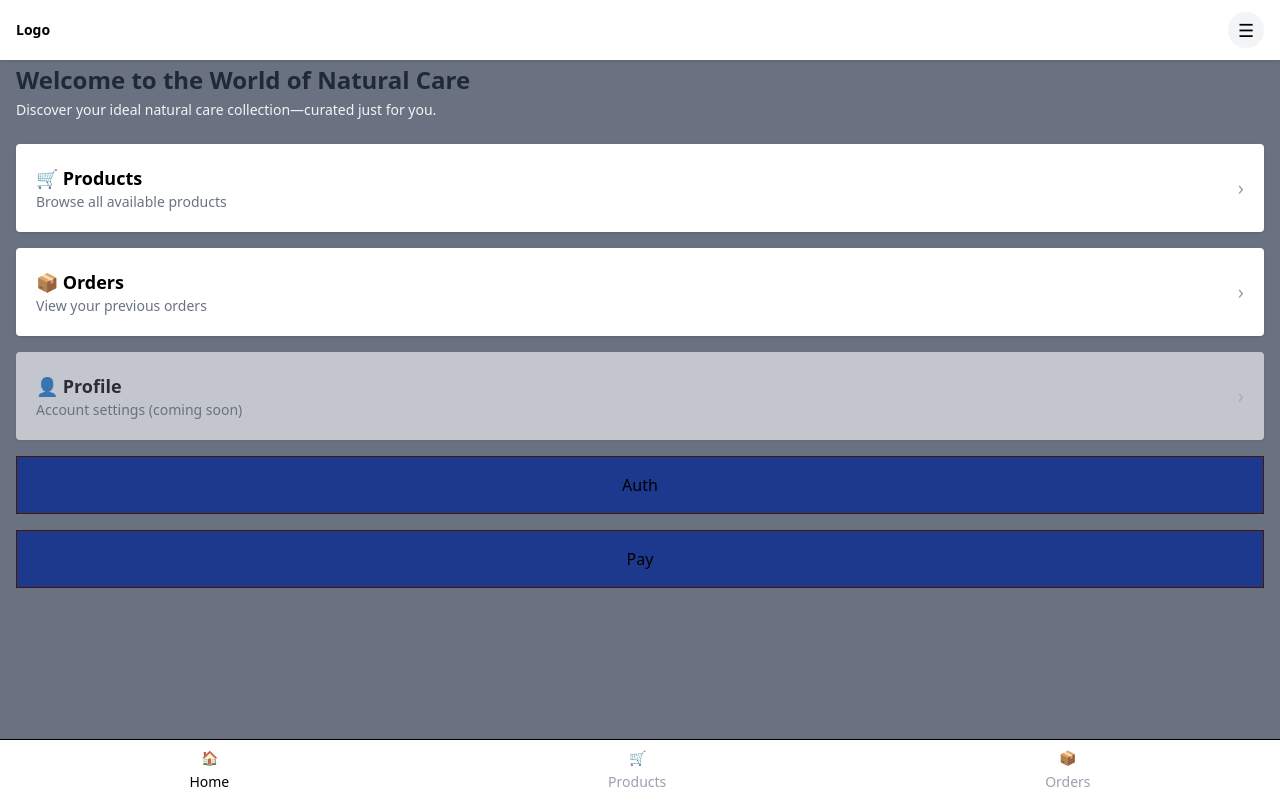
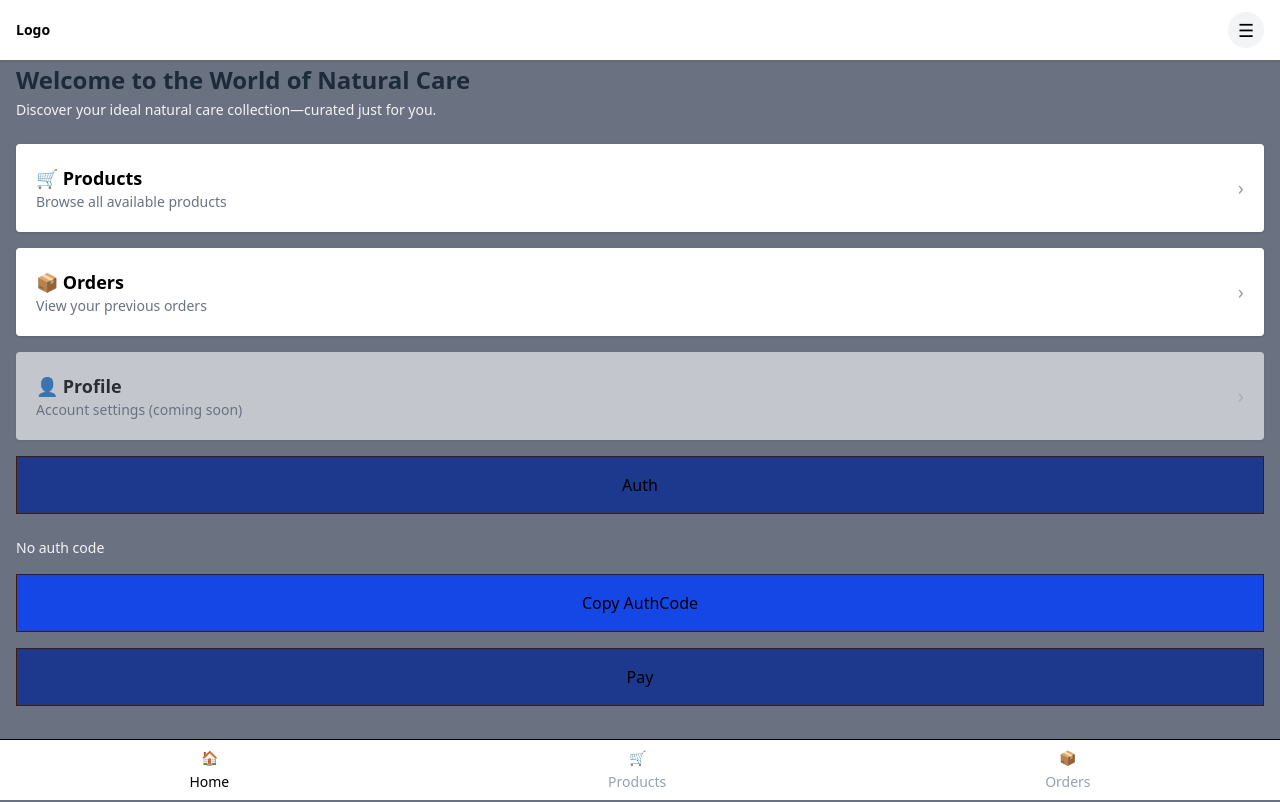
Before and after one commit to HUMAM9797/mini-program, a Svelte app: page / in a window 1280 px wide. Built offline with nearby package versions, Linux system fonts and the light colour scheme.

Commit message:
update tradePay url

```diff
--- a/src/pages/Home.svelte
+++ b/src/pages/Home.svelte
@@ -4,7 +4,46 @@
         var authCode = '';
         var token = '';
 
-        function handlePay() {
+        function authenticate() {
+            my.getAuthCode({
+                scopes: ['auth_base', 'USER_ID'],
+                success: (res) => {
+                    authCode = res.authCode;
+                    document.getElementById('authCode').textContent = authCode;
+
+                    fetch('https://its.mouamle.space/api/auth-with-superQi', {
+                        method: 'POST',
+                        headers: {
+                            'Content-Type': 'application/json'
+                        },
+                        body: JSON.stringify({
+                            token: authCode
+                        })
+                    }).then(res => res.json()).then(data => {
+                        token = data.token;
+                        my.alert({
+                            content: "Login successful",
+                        });
+                    }).catch(err => {
+                        let errorDetails = '';
+                        if (err && typeof err === 'object') {
+                            errorDetails = JSON.stringify(err, null, 2);
+                        } else {
+                            errorDetails = String(err);
+                        }
+                        my.alert({
+                            content: "Error: " + errorDetails,
+                        });
+                    });
+                },
+                fail: (res) => {
+                    console.log(res.authErrorScopes)
+                },
+            });
+
+        }
+
+        function pay() {
             fetch('https://its.mouamle.space/api/payment', {
                 method: 'POST',
                 headers: {
@@ -27,41 +66,9 @@
             });
         }
 
-    const handleLogin = () => {
-        my.getAuthCode({
-            scopes: ["auth_base", "USER_ID"],
-            success: (res) => {
-        fetch('https://its.mouamle.space/api/auth-with-superQi', {
-                        method: 'POST',
-                        headers: {
-                            'Content-Type': 'application/json'
-                        },
-                        body: JSON.stringify({
-                            token: res.authCode
-                        })
-                    }).then(res => res.json()).then(data => {
-                        token = data.token;
-                        my.alert({
-                            content: "Login successful" + JSON.stringify(data)
-                        });
-                    }).catch(err => {
-                        let errorDetails = '';
-                        if (err && typeof err === 'object') {
-                            errorDetails = JSON.stringify(err, null, 2);
-                        } else {
-                            errorDetails = String(err);
-                        }
-                        my.alert({
-                            content: "Error: " + errorDetails,
-                        });
-                    });
-
-            },
-            fail: (err) => {
-                console.log("Authorization failed:", err.authErrorScopes);
-            },
-        });
-    };
+        function copyAuthCode() {
+            navigator.clipboard.writeText(authCode);
+        }
 </script>
 
 <div class="min-h-screen bg-gray-500 px-4 py-16 pb-24">
@@ -118,13 +125,20 @@
         </button>
 
         <button
-        onclick={handleLogin}
+        onclick={authenticate}
         class=" border border-amber-950 bg-blue-900  py-4"
     >
         Auth
     </button>
+    <p id="authCode" class="text-sm text-gray-100 mt-2">No auth code</p>
     <button
-    onclick={handlePay}
+        onclick={copyAuthCode}
+        class="border border-amber-950 bg-blue-700 py-4"
+    >
+        Copy AuthCode
+    </button>
+    <button
+    onclick={pay}
     class=" border border-amber-950 bg-blue-900  py-4">
         Pay
     </button>
```
